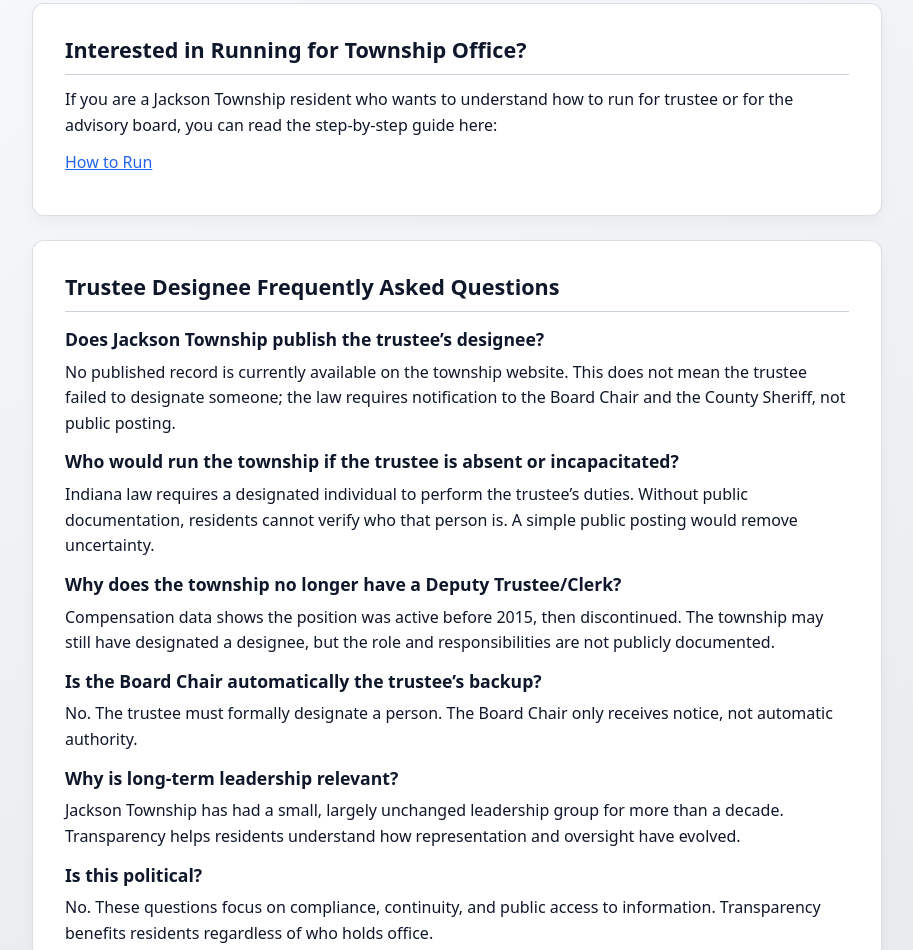
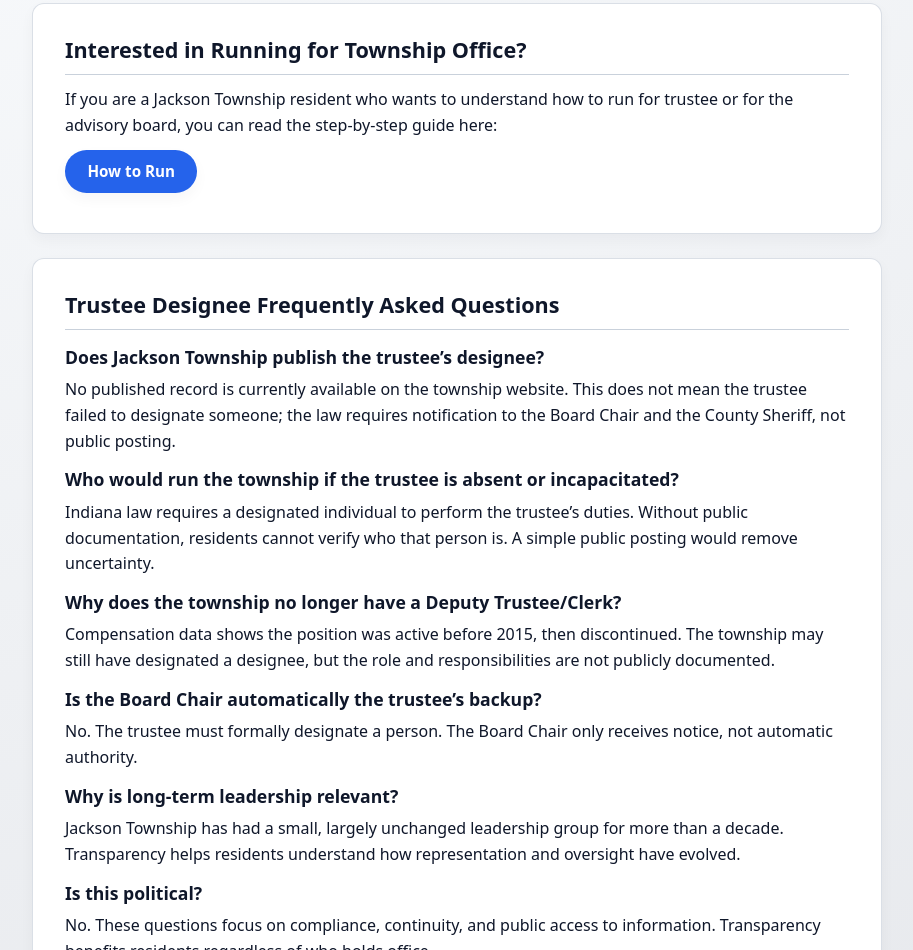
Before and after one commit to Mikekellydev/jackson-township-transparency, a plain HTML site: page index.html in a window 1280 px wide. Shown: the part 1355-2305 px from the top of the page, without its empty margins (183-1096 px from the left). Drawn offline with Linux system fonts and the light colour scheme.

Commit message:
Update style.css

```diff
--- a/style.css
+++ b/style.css
@@ -156,7 +156,7 @@ a:hover {
    Sections as "Cards"
 ================================ */
 
-ection {
+section {
   background: var(--card-bg);
   border-radius: var(--radius);
   box-shadow: var(--shadow-subtle);
@@ -187,6 +187,31 @@ section > h2 {
 .subsection {
   box-shadow: none;
   border-radius: 10px;
+}
+
+.btn-primary {
+  display: inline-block;
+  padding: 0.6rem 1.4rem;
+  border-radius: 999px;
+  background: #2563eb;      /* blue */
+  color: #ffffff;
+  text-decoration: none;
+  font-weight: 600;
+  font-size: 0.95rem;
+  box-shadow: var(--shadow-subtle);
+  transition: transform 0.08s ease, box-shadow 0.08s ease, background 0.12s ease;
+}
+
+.btn-primary:hover,
+.btn-primary:focus {
+  background: #1d4ed8;
+  transform: translateY(-1px);
+  box-shadow: 0 10px 25px rgba(37, 99, 235, 0.25);
+}
+
+.btn-primary:active {
+  transform: translateY(0);
+  box-shadow: var(--shadow-subtle);
 }
 
 /* ================================
```
